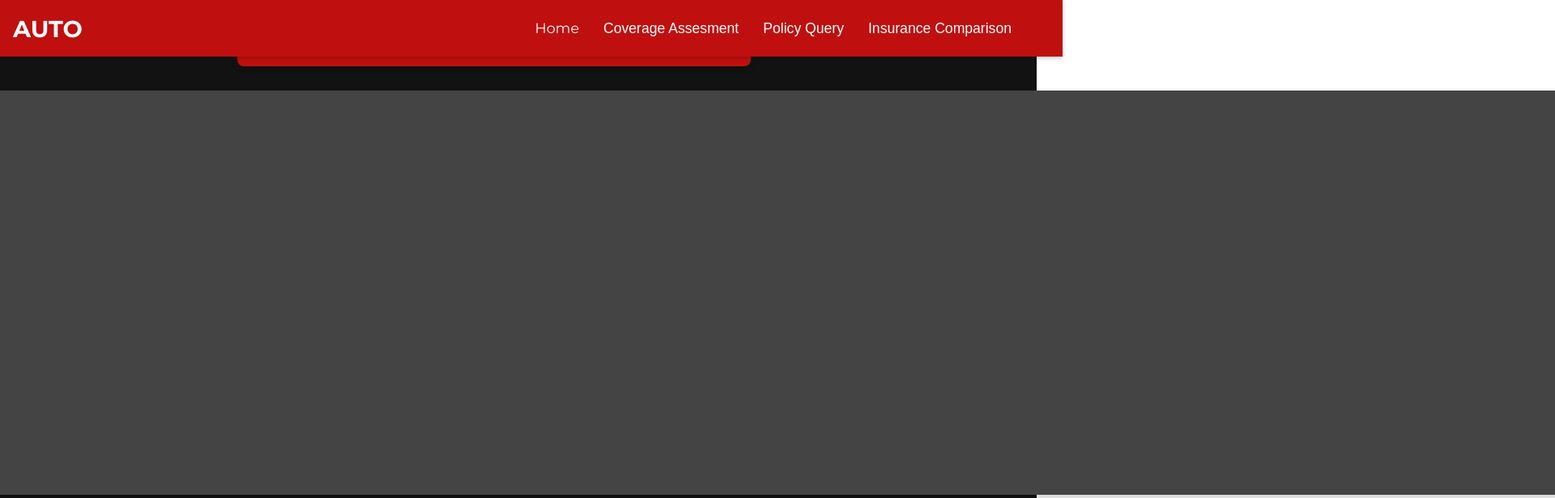
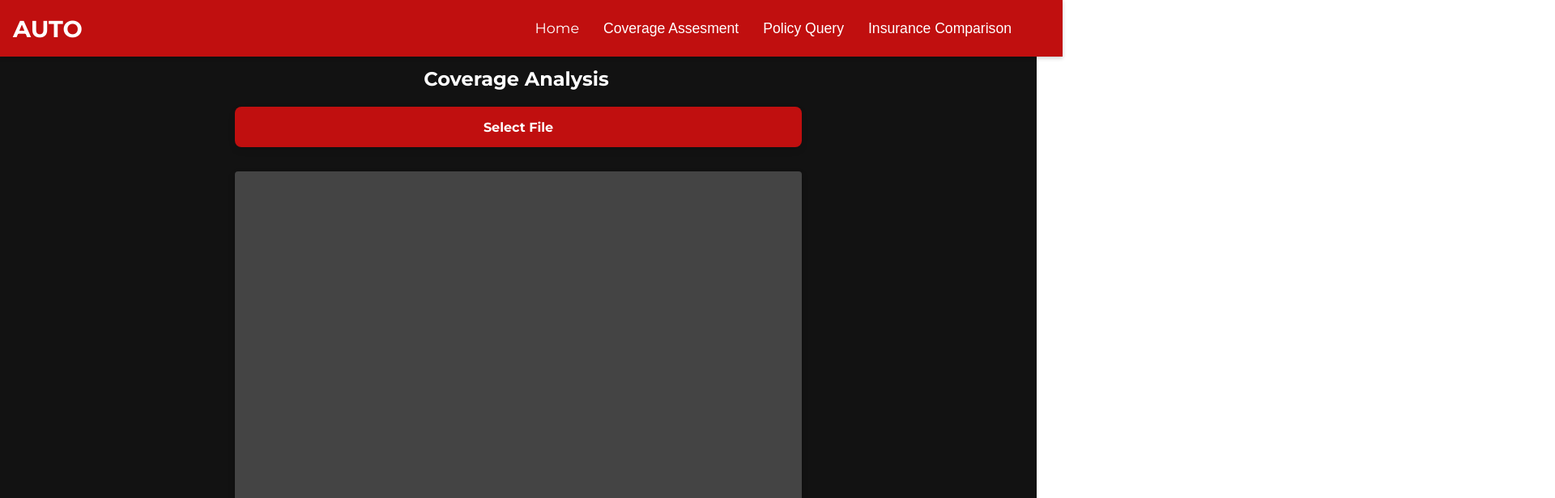
Before and after one commit to Abhyuday-Goyal/InsuranceHack, a React (Create React App) app in the folder my-react-app/: page /analyse in a window 1280 px wide. Shown: the top 616 px of the page at 81% size, 1920 px wide, since content can reach past the window. Built offline with nearby package versions, Linux system fonts and the light colour scheme.

Commit message:
front finally

```diff
--- a/my-react-app/src/Coverage.css
+++ b/my-react-app/src/Coverage.css
@@ -1,21 +1,22 @@
 .file-upload-container {
+    display: flex;
+    justify-content: center;
+    align-items: center;
+    height: 200vh; /* Make the container full height of the viewport */
+  }
 
-    justify-content: center;
-    align-items: centre;
-    margin-top: -300px;
-    margin-left: -350px;
+  .compare-container {
+    margin-bottom: 5px;
+  }
+
+  .backend-output-boxx {
+    width: 700px; /* Adjusted width for better readability */
+    height: 500px;
+    background-color: var(--modal-bg-color);
+    border-radius: 4px;
+    box-shadow: 0 4px 8px rgba(0, 0, 0, 0.2);
+    margin-top: 30px;
   }
   .compare-container {
-    margin-bottom: 5px;
-    margin-left: 290px;
+    text-align: center; /* Center-align text */
   }
-  .backend-output-boxx {
-    width: 500%; /* Match width to search bar */
-    height: 500px; /* Decent size for output */
-    background-color: var(--modal-bg-color); /* Matching contrast */
-    border-radius: 4px;
-    box-shadow: 0 4px 8px rgba(0, 0, 0, 0.2);
-    margin-bottom: -100px; /* Space after the output box */
-    margin-top: 30px;
-    margin-left: -435px;
-  }
--- a/my-react-app/src/Coverage.js
+++ b/my-react-app/src/Coverage.js
@@ -32,7 +32,7 @@ const Coverage = () => {
 
     <div className="file-upload-container">
       <div className="compare-container">
-        <h2>Coverage Analysis</h2>
+        <h2 style={{ marginRight: '140px' }}>Coverage Analysis</h2>
         <label htmlFor="pdf-upload" className="file-upload-button">
           Select File
         </label>
```
